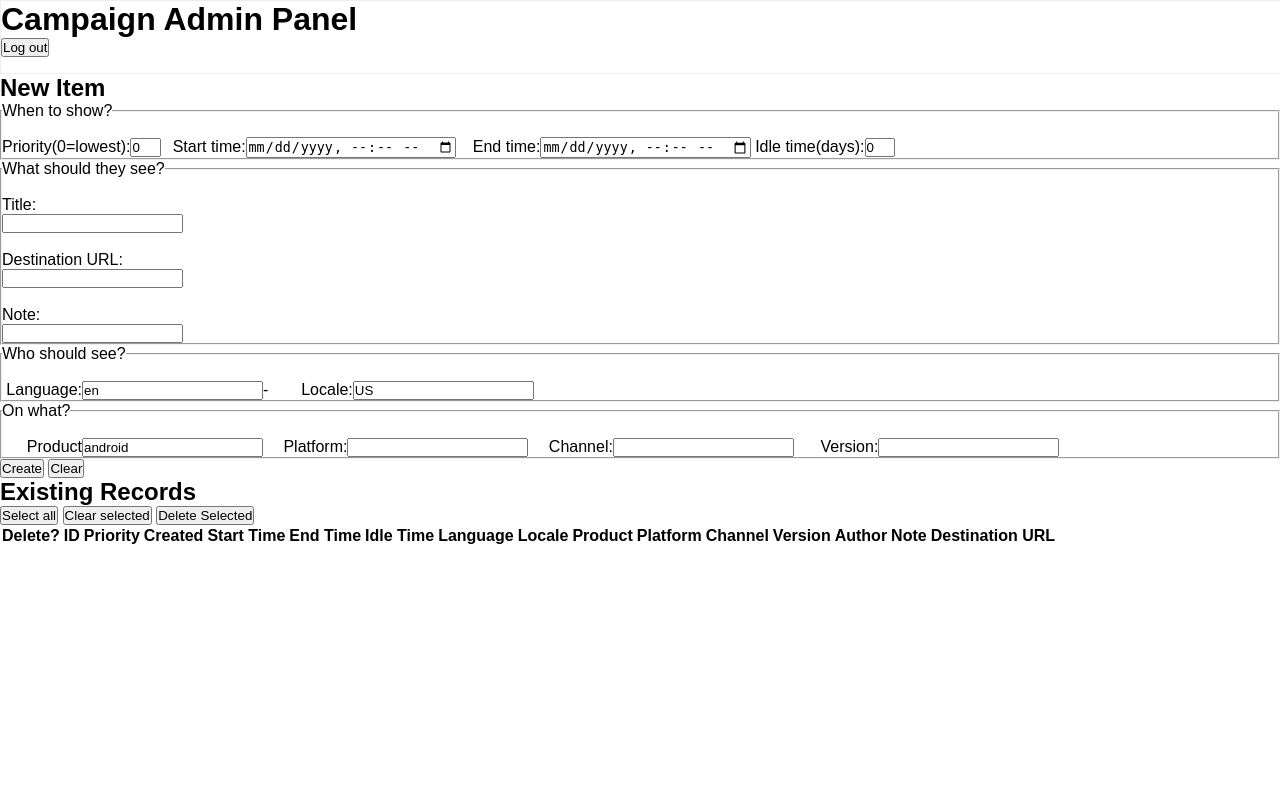
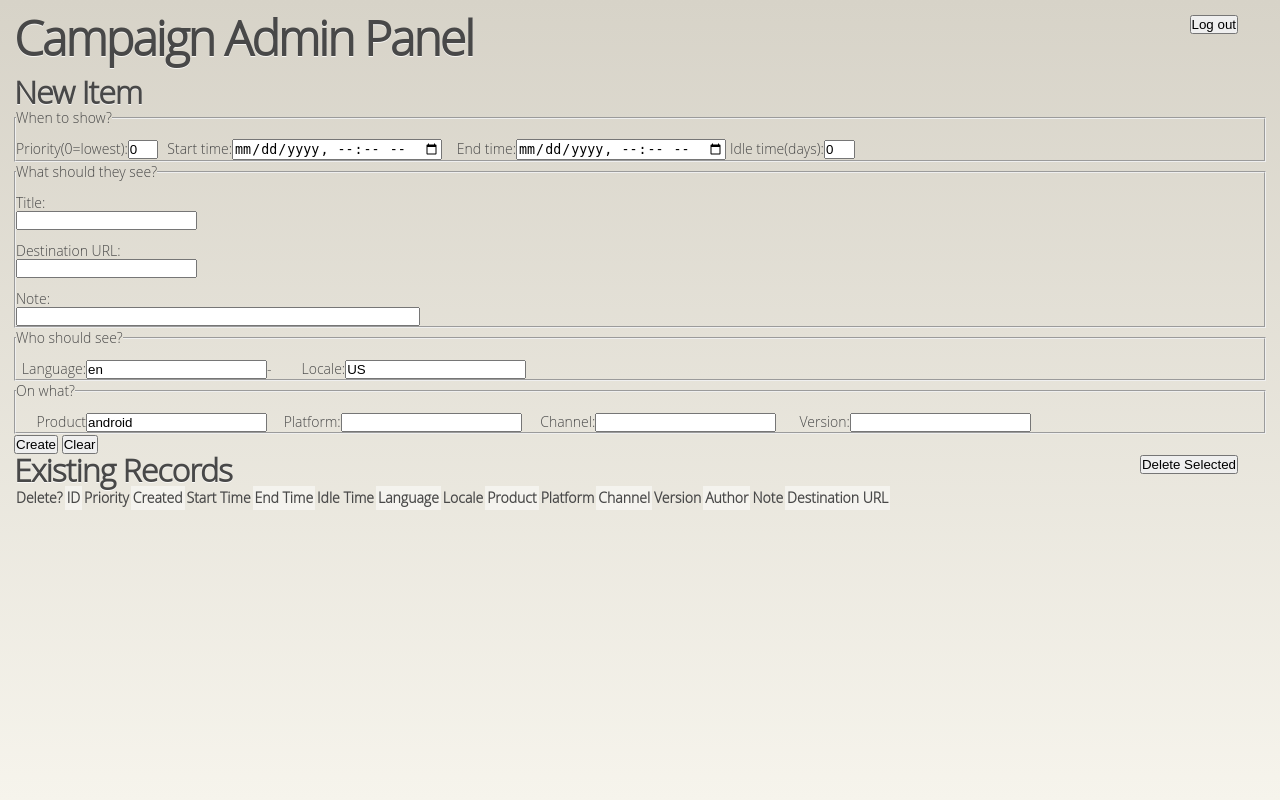
Before and after one commit to jrconlin/campaign_manager, a Python web app: template campaign/templates/main.mako in a window 1280 px wide. Run offline with Mako, Linux system fonts and the light colour scheme; the template is opened without the code that fills it, so the values that code supplies are empty; some libraries are stand-ins or nearby versions; some web fonts are replaced.

Commit message:
Styling tweaks (to align closer to mozilla standard)

```diff
--- a/campaign/templates/main.mako
+++ b/campaign/templates/main.mako
@@ -18,7 +18,7 @@
 <body>
 <header>
 <h1>Campaign Admin Panel</h1>
-<div id="control">
+<div class="control">
 <button class="logout">Log out</button>
 <!-- yep, this should be a REST get and display call. -->
 </header>
--- a/campaign/templates/style.css
+++ b/campaign/templates/style.css
@@ -1,11 +1,65 @@
-* {margin:0; padding:0}
-body {font-family:Arial;}
-header {padding-bottom:1em;width:100%;border:1px solid #EEE;}
+@font-face {
+font-family: 'Open Sans';
+src: url('//www.mozilla.org/img/fonts/OpenSans-Regular-webfont.eot');
+src: url('//www.mozilla.org/img/fonts/OpenSans-Regular-webfont.eot?#iefix') format('embedded-opentype'),
+url('//www.mozilla.org/img/fonts/OpenSans-Regular-webfont.woff') format('woff'),
+url('//www.mozilla.org/img/fonts/OpenSans-Regular-webfont.ttf') format('truetype'),
+url('//www.mozilla.org/img/fonts/OpenSans-Regular-webfont.svg#OpenSansRegular') format('svg');
+font-weight: normal;
+font-style: normal;
+}
+@font-face {
+font-family: 'Open Sans';
+src: url('//www.mozilla.org/img/fonts/OpenSans-Semibold-webfont.eot');
+src: url('//www.mozilla.org/img/fonts/OpenSans-Semibold-webfont.eot?#iefix') format('embedded-opentype'),
+url('//www.mozilla.org/img/fonts/OpenSans-Semibold-webfont.woff') format('woff'),
+url('//www.mozilla.org/img/fonts/OpenSans-Semibold-webfont.ttf') format('truetype'),
+url('//www.mozilla.org/img/fonts/OpenSans-Semibold-webfont.svg#OpenSansSemibold') format('svg');
+font-weight: bold;
+font-style: normal;
+}
+@font-face {
+font-family: 'Open Sans Light';
+src: url('//www.mozilla.org/img/fonts/OpenSans-Light-webfont.eot');
+src: url('//www.mozilla.org/img/fonts/OpenSans-Light-webfont.eot?#iefix') format('embedded-opentype'),
+url('//www.mozilla.org/img/fonts/OpenSans-Light-webfont.woff') format('woff'),
+url('//www.mozilla.org/img/fonts/OpenSans-Light-webfont.ttf') format('truetype'),
+url('//www.mozilla.org/img/fonts/OpenSans-Light-webfont.svg#OpenSansLight') format('svg');
+font-weight: normal;
+font-style: normal;
+}
+* {margin:0;padding:0}
+html {height: 100%}
+body {font-family:'Open Sans Light',sans-serif;
+      background-color:rgb(51,51,51);
+      color: rgb(72,72,72);
+      margin:1em;
+      line-height:20px;
+      font-size:14px;
+      background-repeat: repeat-x;
+      background-image: linear-gradient(rgb(215, 211, 200), rgb(246, 244, 236));
+}
+h1,h2,h3{font-family:'Open Sans Light';text-shadow:rgba(255,255,255,0.75)0 1px 0;}
+h1 {font-size:48px;letter-spacing:-2px;line-height:100%}
+h2 {font-size:32px;letter-spacing:-1px;line-height:100%}
+h3 {font-size: 28px;letter-spacing:-0.5px;line-height:100%}
+a {color: #0095DD;}
+a:hover {color:#00539F;transition:.5s;}
+.control{position:absolute; top:0; right:2em;}
+header {position:relative; padding-bottom:1em;width:100%;}
 header button {text-align:right;}
-#new_item label {display:inline-block;min-width:5em;text-align:right;}
+#new_item label {display:inline-block;min-width:5em;text-align:right;line-height:100%;}
 #new_item label:before {content:"\A";white-space:pre; }
 #new_item .note label {display:block;text-align:left;}
+#new_item input[name=note] {width:30em;}
+#select_all,#clear  {display:none;}
+#existing {position:relative;}
 #existing .row {display:table-row;}
+#existing .row:nth-child(even){background-color:rgba(255,255,255,0.50);}
 #existing .head {font-weight: bold; }
 #existing .row div {display:table-cell;padding:2px;}
+#existing .row div:nth-child(even){background-color:rgba(255,255,255,0.50);}
+#existing .head  {text-align:center; vertical-align:top;}
+#existing .row .delete {text-align:center;vertical-align:middle;}
+#existing .head .delete {text-align:center; vertical-align:top;}
 input[type=number] {width:2em;}
```
